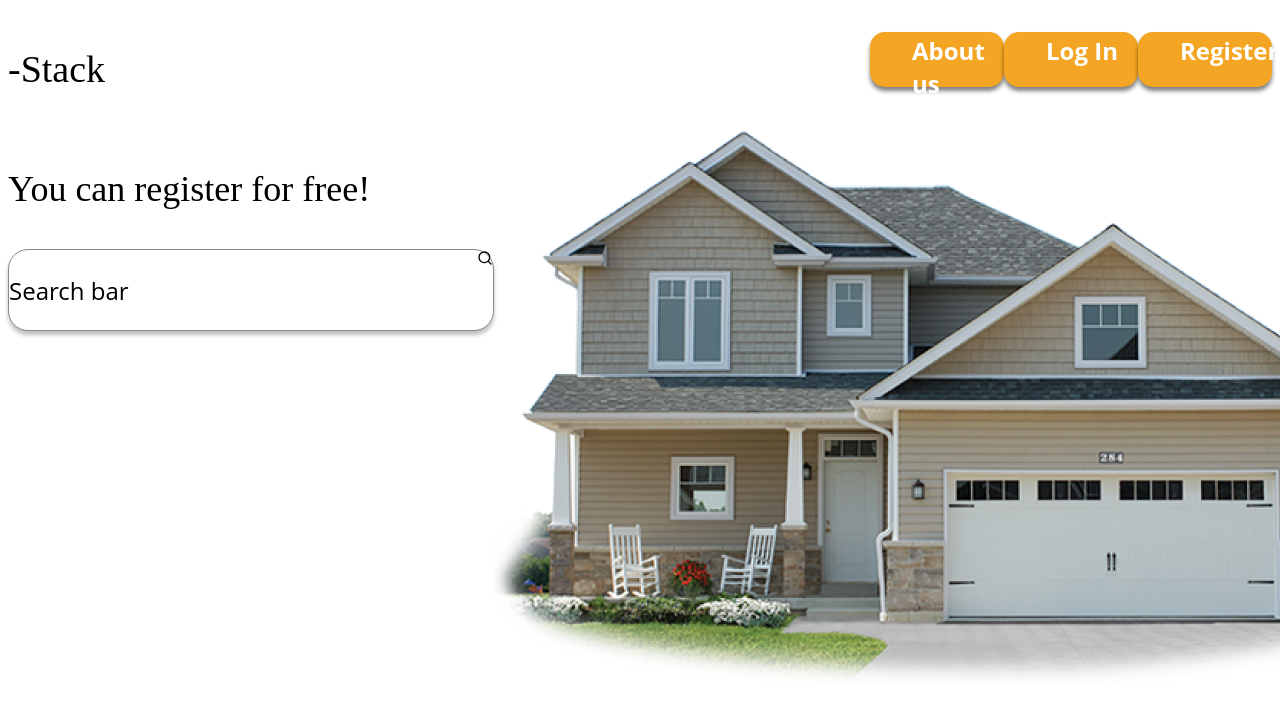
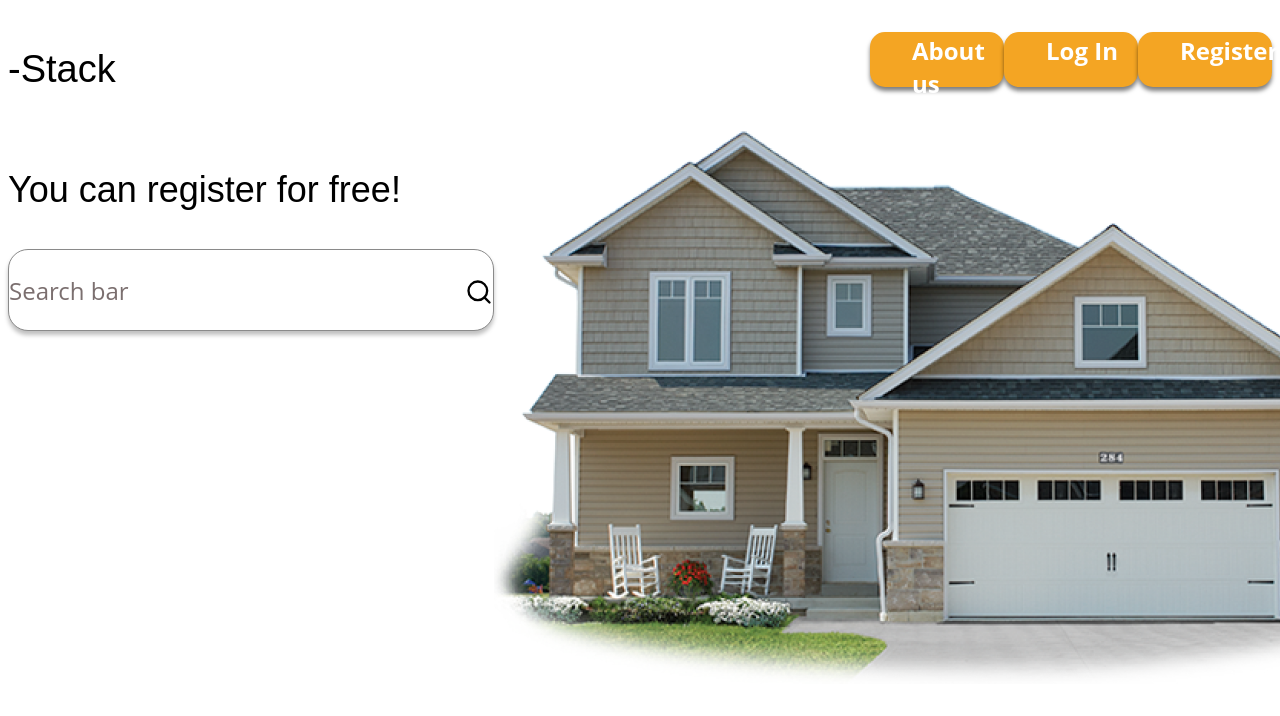
Before and after one commit to Estack-industries/estack-app, a React (Create React App) app in the folder frontend/: page / in a window 1280 px wide. Shown: the top 716 px of the page. Built offline with nearby package versions, Linux system fonts and the light colour scheme.

Commit message:
Font changes and styling

```diff
--- a/frontend/src/components/home/firstSection.css
+++ b/frontend/src/components/home/firstSection.css
@@ -1,4 +1,5 @@
 .sectionWrapper {
+    background-color: linear-gradient(260.28deg, #FD3801 0%, #F75452 96.58%);
     justify-content: center;
 }
 
@@ -49,7 +50,7 @@
 }
 
 #registerText {
-    font-family: DM Sans;
+    font-family: "DM Sans", sans-serif;
     font-style: normal;
     font-weight: 500;
     font-size: 36px;
@@ -57,15 +58,23 @@
 }
 
 #searchText {
-    font-family: Open Sans;
+    font-family: "Open Sans", sans-serif;
     font-style: normal;
     font-weight: normal;
     font-size: 24px;
     line-height: 33px;
+    color: #7B6F6F;
+}
+
+#searchIcon {
+    color: #000000;
+    line-height: 33px;
+    font-size: 28px;
+
 }
 
 #linkText {
-    font-family: Open Sans;
+    font-family: "Open Sans", sans-serif;
     font-size: 24px;
     font-style: normal;
     font-weight: 700;
@@ -76,7 +85,7 @@
 }
 
 #stackText {
-    font-family: Actor;
+    font-family: "Actor", sans-serif;
     font-style: normal;
     font-weight: normal;
     font-size: 38px;
--- a/frontend/src/components/home/firstSection.js
+++ b/frontend/src/components/home/firstSection.js
@@ -19,7 +19,7 @@ function firstSection() {
                     <p id="registerText">You can register for free!</p>
                     <div className="searchBar">
                         <p id="searchText">Search bar</p>
-                        <FiSearch />
+                        <p id="searchIcon"><FiSearch /></p>
                     </div>
                 </div>
                 <img id="homeImage" src={landingHome} alt="Home page home"/>
```
Also changed, not shown: frontend/src/components/home/pictures/vector1.png (added).
